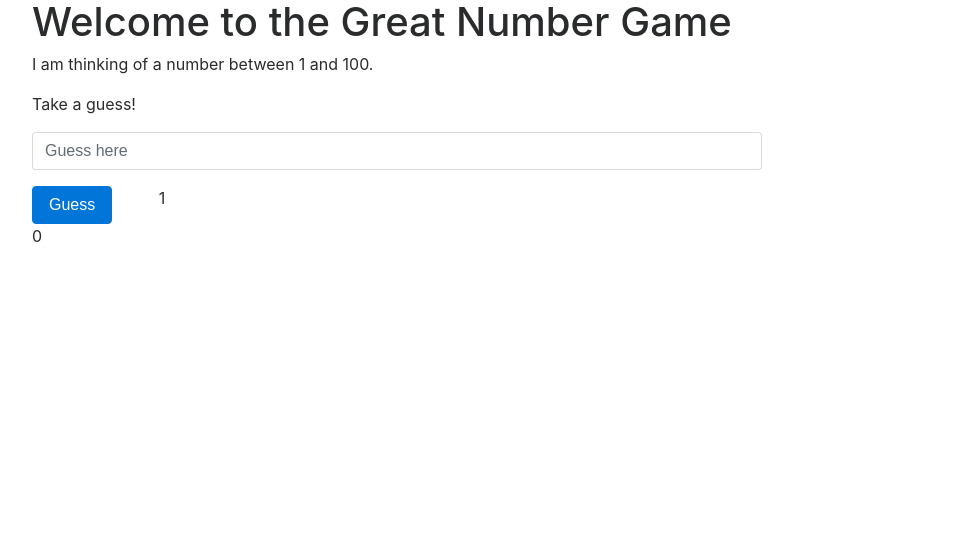
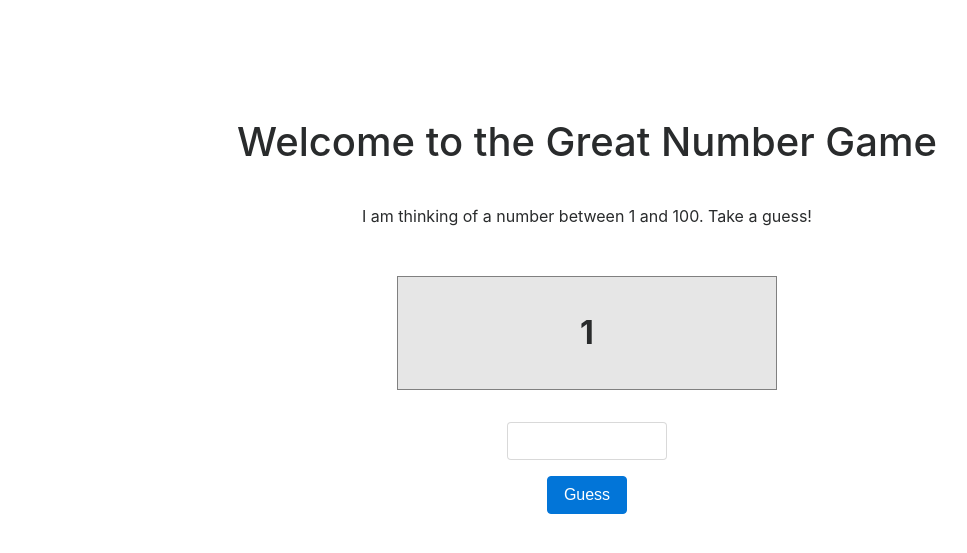
Before and after one commit to py1-10-2017/TravisJ-py1-10-2017, a Flask app: page / in a window 1280 px wide. Shown: the top 553 px of the page, without its empty margins (53-1020 px from the left). Run offline with Flask 2, Linux system fonts and the light colour scheme; the visitor is signed in with stand-in values (Sample User, id 1); some libraries are stand-ins or nearby versions.

Commit message:
Updating number game

```diff
--- a/FlaskFundamentals/great_number_game/server.py
+++ b/FlaskFundamentals/great_number_game/server.py
@@ -1,43 +1,47 @@
 from flask import Flask, render_template, redirect, session, request
 
+app = Flask(__name__)
 
-app = Flask(__name__)
-app.secret_key = 'MySecretKey'
+
+app.secret_key = 'lskdjf;lajfj'
+
+import random
 
 
 @app.route('/')
 def main():
-    import random
-    # Set a random number
-    winningNum = random.randrange(0, 11)
-    session['winningNum'] = winningNum
-    #response = session['response']
-    print "The answer is:", winningNum
-    session['count'] = 0
+    if 'winning_number' not in session:
+        session['winning_number'] = random.randrange(0, 101)
+        #session['response'] = ''
+        print session['winning_number'], "- is the winning number"
 
-    return render_template('index.html')
+    return render_template('index.html', response=session['response'])
 
 
 @app.route('/guess', methods=['POST'])
 def guess():
-    session['count'] += 1
     guess = request.form['guess']
-    winningNum = session['winningNum']
+    winning_number = session['winning_number']
 
-    if guess > winningNum:
-        print "Too high"
-        session['response'] = 'Too high!'
+    if int(guess) > int(winning_number):
+        print "Too high."
+        session['response'] = str(guess) + ' - Too high!'
         return redirect('/')
-
-    if guess < winningNum:
-        print "Too low"
-        session['response'] = 'Too low!'
+    elif int(guess) < int(winning_number):
+        print "Too low."
+        session['response'] = str(guess) + ' - Too low!'
         return redirect('/')
-
-    if guess == winningNum:
-        print "You win"
-        session['response'] = "You win! Nice job!"
+    else:
+        print winning_number, " is correct! You win!"
+        session['response'] = str(winning_number) + " - You win!"
+        session.pop('winning_number')
         return redirect('/')
 
 
+@app.route('/reset', methods=['POST'])
+def reset():
+
+    return redirect('/')
+
+
 app.run(debug=True)
--- a/FlaskFundamentals/great_number_game/templates/index.html
+++ b/FlaskFundamentals/great_number_game/templates/index.html
@@ -8,32 +8,64 @@
     <title>Title</title>
     <link rel="stylesheet" href="https://maxcdn.bootstrapcdn.com/bootstrap/4.0.0-alpha.6/css/bootstrap.min.css" integrity="sha384-rwoIResjU2yc3z8GV/NPeZWAv56rSmLldC3R/AZzGRnGxQQKnKkoFVhFQhNUwEyJ"
         crossorigin="anonymous">
+
+    <style>
+        html {
+            box-sizing: border-box;
+        }
+
+        *,
+        *:before,
+        *:after {
+            box-sizing: inherit;
+        }
+
+        body {
+            text-align: center;
+        }
+
+        h1 {
+            margin-top: 3em;
+            margin-bottom: 1em;
+        }
+
+        .answer {
+            background-color: #e6e6e6;
+            border: 1px solid gray;
+            padding: 1em;
+            margin: 1em;
+            font-size: 2em;
+            font-weight: bold;
+        }
+    </style>
 </head>
 
 <body>
 
     <div class="container">
-        <div class="row">
+        <div class="row justify-content-center">
             <div class="col-md-12">
                 <h1>Welcome to the Great Number Game</h1>
-                <p>I am thinking of a number between 1 and 100.</p>
-                <p>Take a guess!</p>
+                <p>I am thinking of a number between 1 and 100. Take a guess!</p>
+                <div class="row justify-content-center">
+                    <div class="answer col-4">
+                        {{ session['response'] }}
+                    </div>
+                </div>
             </div>
         </div>
 
-        <div class="row">
+        <div class="row justify-content-center">
             <div class="col-md-8">
                 <form action="/guess" method="post">
-                    <div class="form-group">
-                        <input type="number" name="guess" id="guess" class="form-control" placeholder="Guess here">
+                    <div class="form-group row justify-content-center">
+                        <div class="col-md-3">
+                            <input type="number" name="guess" id="guess" class="form-control" required>
+                        </div>
                     </div>
-                    <div class="row">
+                    <div class="row justify-content-center">
                         <div class="col-md-2">
                             <button class="btn btn-primary">Guess</button>
-                            <p>{{ session['count'] }}</p>
-                        </div>
-                        <div class="col-md-8">
-                            {{ session['response'] }}
                         </div>
                     </div>
                 </form>
@@ -45,6 +77,8 @@
     <script src="https://cdnjs.cloudflare.com/ajax/libs/tether/1.4.0/js/tether.min.js"></script>
     <script src="https://maxcdn.bootstrapcdn.com/bootstrap/4.0.0-alpha.6/js/bootstrap.min.js" integrity="sha384-vBWWzlZJ8ea9aCX4pEW3rVHjgjt7zpkNpZk+02D9phzyeVkE+jo0ieGizqPLForn"
         crossorigin="anonymous"></script>
+
+
 </body>
 
 </html>
```
